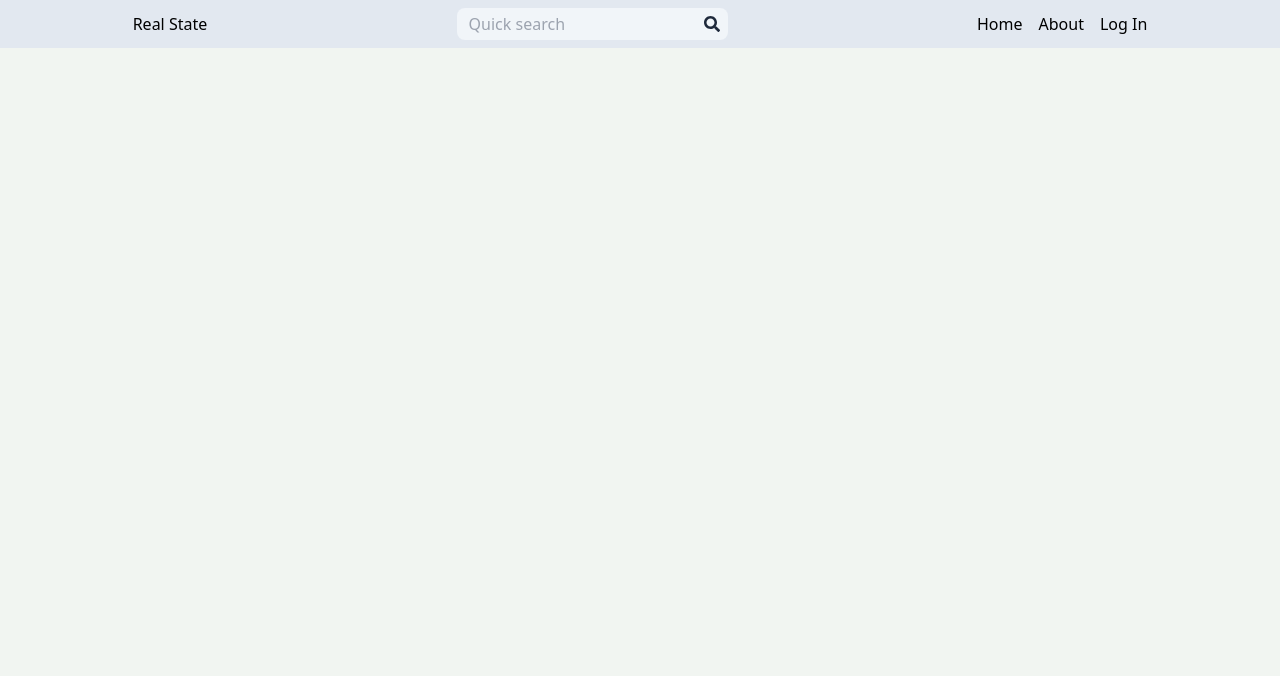
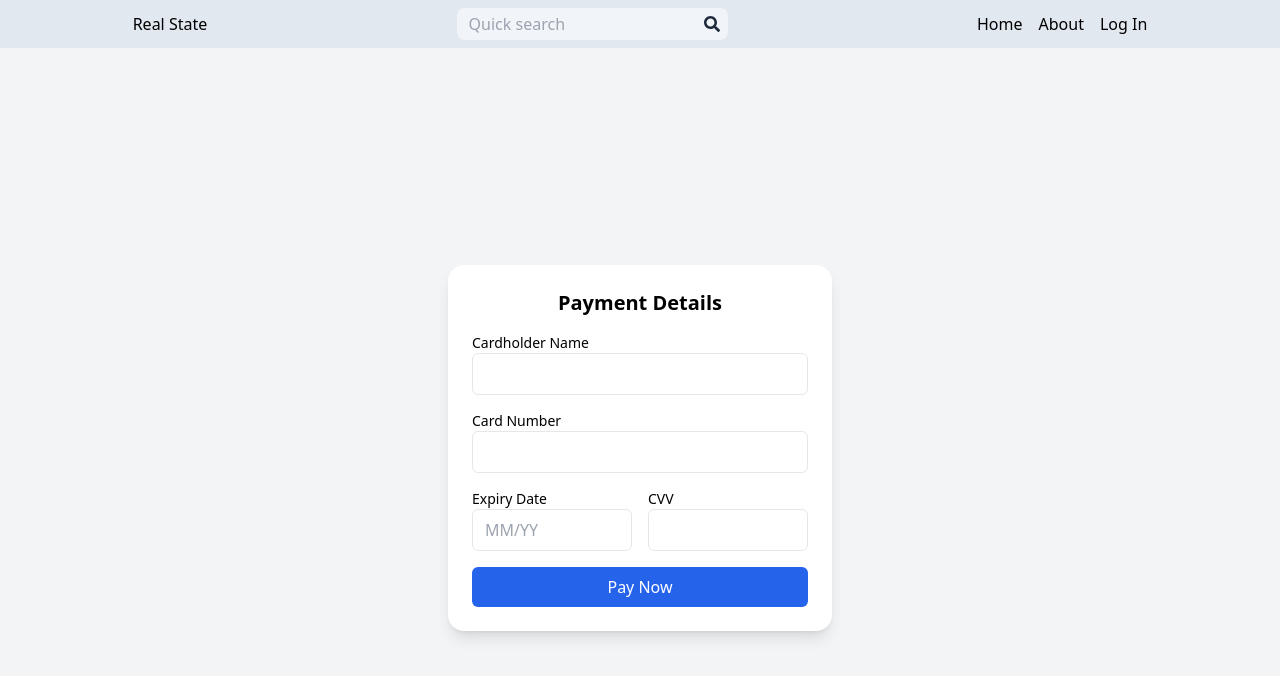
Before and after one commit to adityarajpoot44/Real_State, a React (Create React App) app in the folder client/: page /paymentgate in a window 1280 px wide. Shown: the top 676 px of the page. Built offline with nearby package versions, Linux system fonts and the light colour scheme.

Commit message:
payment ui

```diff
--- a/client/src/App.js
+++ b/client/src/App.js
@@ -9,6 +9,7 @@ import About from './assets/pages/About';
 import Header from './assets/component/Header';
 import Listing from './assets/pages/Listing';
 import Place from './assets/pages/Place';
+import PaymentGateway from './assets/pages/Paymentgate';
 // import Footer from './assets/component/Footer';
 
 function App() {
@@ -24,6 +25,7 @@ function App() {
       <Route path='/sign-in' element={<SignIn/>}></Route>
       <Route path='/create-list' element={<Listing/>}></Route>
       <Route path='/place' element={<Place/>}></Route>
+      <Route path='/paymentgate' element={<PaymentGateway/>}></Route>
     </Routes>
     {/* <Footer/> */}
     </BrowserRouter>
--- /dev/null
+++ b/client/src/assets/pages/Paymentgate.js
@@ -0,0 +1,96 @@
+
+import React, { useState } from "react";
+
+const PaymentGateway = () => {
+  const [cardDetails, setCardDetails] = useState({
+    name: "",
+    cardNumber: "",
+    expiry: "",
+    cvv: "",
+  });
+
+  const handleChange = (e) => {
+    setCardDetails({ ...cardDetails, [e.target.name]: e.target.value });
+  };
+
+  const handleSubmit = (e) => {
+    e.preventDefault();
+
+  };
+
+  return (
+    <div className="flex justify-center items-center h-screen bg-gray-100">
+      <div className="bg-white p-6 rounded-2xl shadow-lg w-96">
+        <h2 className="text-xl font-semibold text-center mb-4">Payment Details</h2>
+
+        <form onSubmit={handleSubmit} className="space-y-4">
+          {/* Card Holder Name */}
+          <div>
+            <label className="block text-sm font-medium">Cardholder Name</label>
+            <input
+              type="text"
+              name="name"
+              value={cardDetails.name}
+              onChange={handleChange}
+              required
+              className="w-full px-3 py-2 border rounded-md focus:ring focus:ring-blue-400 outline-none"
+            />
+          </div>
+
+          {/* Card Number */}
+          <div>
+            <label className="block text-sm font-medium">Card Number</label>
+            <input
+              type="text"
+              name="cardNumber"
+              maxLength="16"
+              value={cardDetails.cardNumber}
+              onChange={handleChange}
+              required
+              className="w-full px-3 py-2 border rounded-md focus:ring focus:ring-blue-400 outline-none"
+            />
+          </div>
+
+          {/* Expiry & CVV */}
+          <div className="flex gap-4">
+            <div className="w-1/2">
+              <label className="block text-sm font-medium">Expiry Date</label>
+              <input
+                type="text"
+                name="expiry"
+                placeholder="MM/YY"
+                value={cardDetails.expiry}
+                onChange={handleChange}
+                required
+                className="w-full px-3 py-2 border rounded-md focus:ring focus:ring-blue-400 outline-none"
+              />
+            </div>
+
+            <div className="w-1/2">
+              <label className="block text-sm font-medium">CVV</label>
+              <input
+                type="password"
+                name="cvv"
+                maxLength="3"
+                value={cardDetails.cvv}
+                onChange={handleChange}
+                required
+                className="w-full px-3 py-2 border rounded-md focus:ring focus:ring-blue-400 outline-none"
+              />
+            </div>
+          </div>
+
+          {/* Submit Button */}
+          <button
+            type="submit"
+            className="w-full bg-blue-600 text-white py-2 rounded-md hover:bg-blue-700 transition"
+          >
+            Pay Now
+          </button>
+        </form>
+      </div>
+    </div>
+  );
+};
+
+export default PaymentGateway;
```
